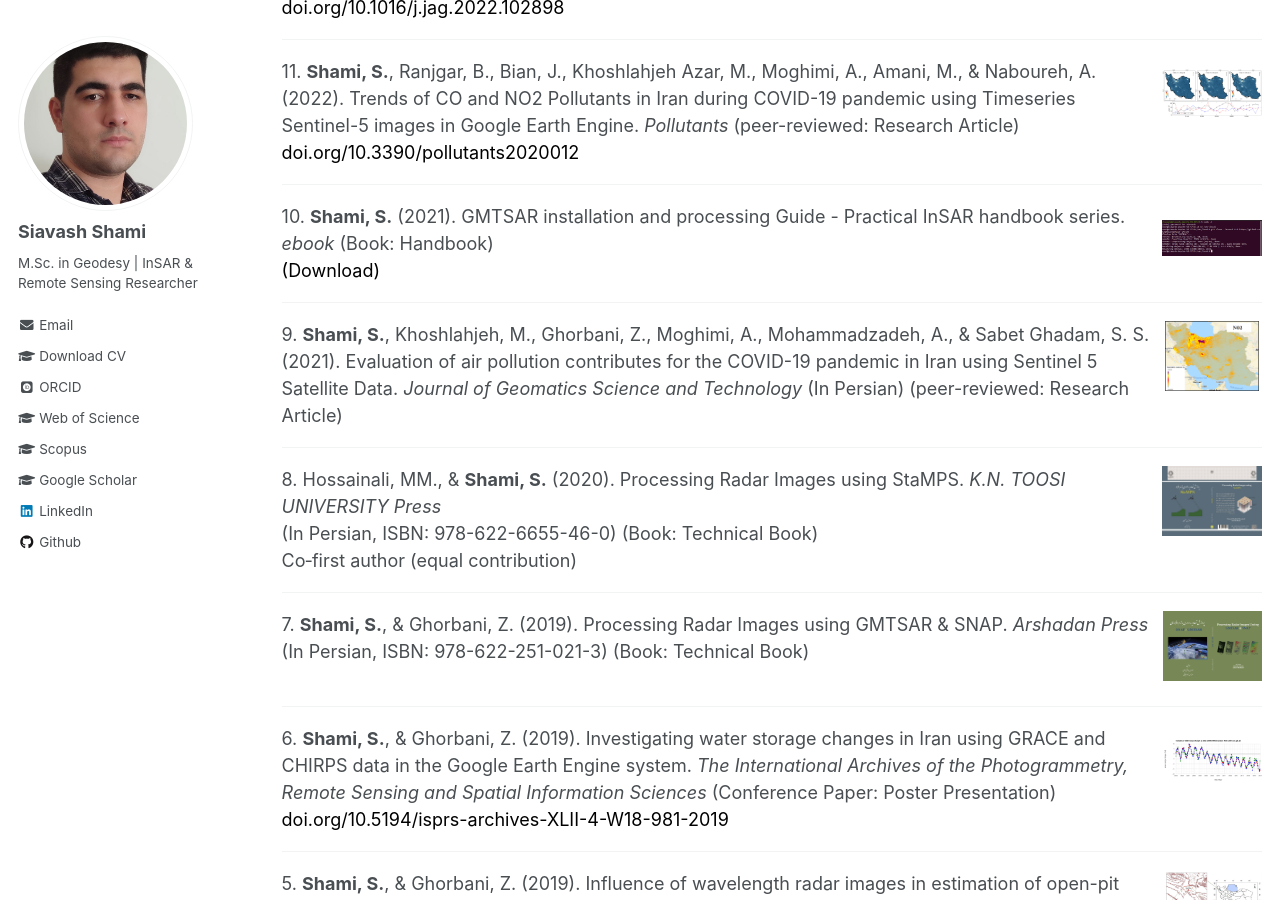
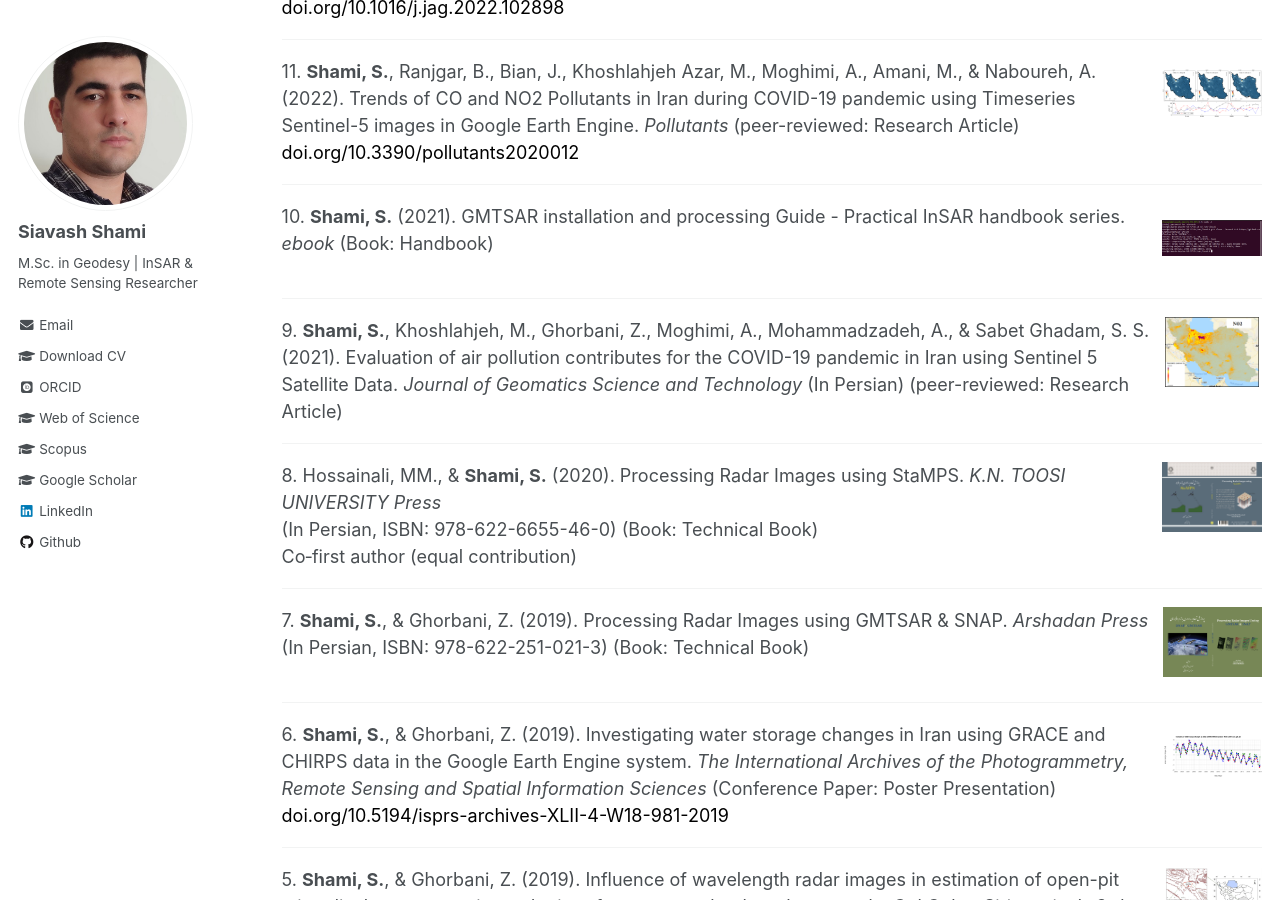
Before and after one commit to siavashshami/siavashshami.github.io, a Jekyll site: the page built from _pages/publications.md, in a window 1280 px wide and 900 px high, scrolled down 1065 px. Built offline with Jekyll 4.4.1, drawn with Linux system fonts in a browser that asks for light colours; some web fonts are replaced.

Commit message:
Update publications.md

```diff
--- a/_pages/publications.md
+++ b/_pages/publications.md
@@ -20,7 +20,7 @@ author_profile: true
 ---
 <div class="pub-item" style="display: flex; align-items: flex-start; gap: 10px;"> <div class="pub-text" style="flex-grow: 1;"> 11. <strong>Shami, S.</strong>, Ranjgar, B., Bian, J., Khoshlahjeh Azar, M., Moghimi, A., Amani, M., & Naboureh, A. (2022). Trends of CO and NO2 Pollutants in Iran during COVID-19 pandemic using Timeseries Sentinel-5 images in Google Earth Engine. <i>Pollutants</i> (peer-reviewed: Research Article) <br> <a href="https://doi.org/10.3390/pollutants2020012" target="_blank" style="text-decoration:none; color: black;">doi.org/10.3390/pollutants2020012</a> </div> <div class="pub-image" style="flex-shrink: 0;"> <a target="_blank" rel="noopener noreferrer" style="display: inline-block;"> <img src="/images/11.png" alt="main_page_banner" style="height: 70px; width: 100px; max-width: 100%; object-fit: contain; display: block;" /> </a> </div> </div>
 ---
-<div class="pub-item" style="display: flex; align-items: flex-start; gap: 10px;"> <div class="pub-text" style="flex-grow: 1;"> 10. <strong>Shami, S.</strong> (2021). GMTSAR installation and processing Guide - Practical InSAR handbook series. <i>ebook</i> (Book: Handbook) <br> <a href="https://github.com/siavashshami/siavashshami.github.io/blob/master/files/eBook.pdf" target="_blank" style="text-decoration:none; color: black;">(Download)</a> </div> <div class="pub-image" style="flex-shrink: 0;"> <a target="_blank" rel="noopener noreferrer" style="display: inline-block;"> <img src="/images/10.png" alt="main_page_banner" style="height: 70px; width: 100px; max-width: 100%; object-fit: contain; display: block;" /> </a> </div> </div>
+<div class="pub-item" style="display: flex; align-items: flex-start; gap: 10px;"> <div class="pub-text" style="flex-grow: 1;"> 10. <strong>Shami, S.</strong> (2021). GMTSAR installation and processing Guide - Practical InSAR handbook series. <i>ebook</i> (Book: Handbook) <br> </div> <div class="pub-image" style="flex-shrink: 0;"> <a target="_blank" rel="noopener noreferrer" style="display: inline-block;"> <img src="/images/10.png" alt="main_page_banner" style="height: 70px; width: 100px; max-width: 100%; object-fit: contain; display: block;" /> </a> </div> </div>
 ---
 <div class="pub-item" style="display: flex; align-items: flex-start; gap: 10px;"> <div class="pub-text" style="flex-grow: 1;"> 9. <strong>Shami, S.</strong>, Khoshlahjeh, M., Ghorbani, Z., Moghimi, A., Mohammadzadeh, A., & Sabet Ghadam, S. S. (2021). Evaluation of air pollution contributes for the COVID-19 pandemic in Iran using Sentinel 5 Satellite Data. <i>Journal of Geomatics Science and Technology</i> (In Persian) (peer-reviewed: Research Article) <br>  <a target="_blank" style="text-decoration:none; color: blue;"></a> </div> <div class="pub-image" style="flex-shrink: 0;"> <a target="_blank" rel="noopener noreferrer" style="display: inline-block;"> <img src="/images/9.png" alt="main_page_banner" style="height: 70px; width: 100px; max-width: 100%; object-fit: contain; display: block;" /> </a> </div> </div>
 ---
```
